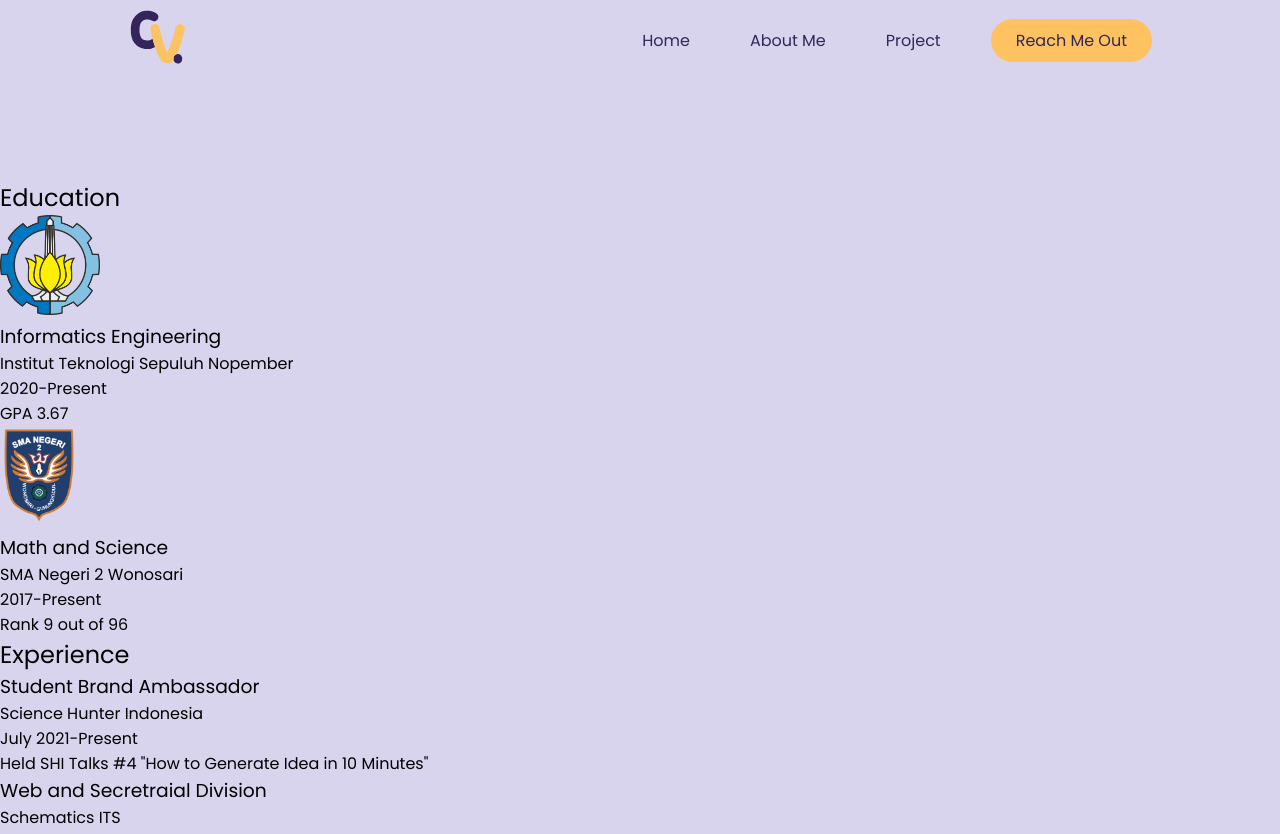
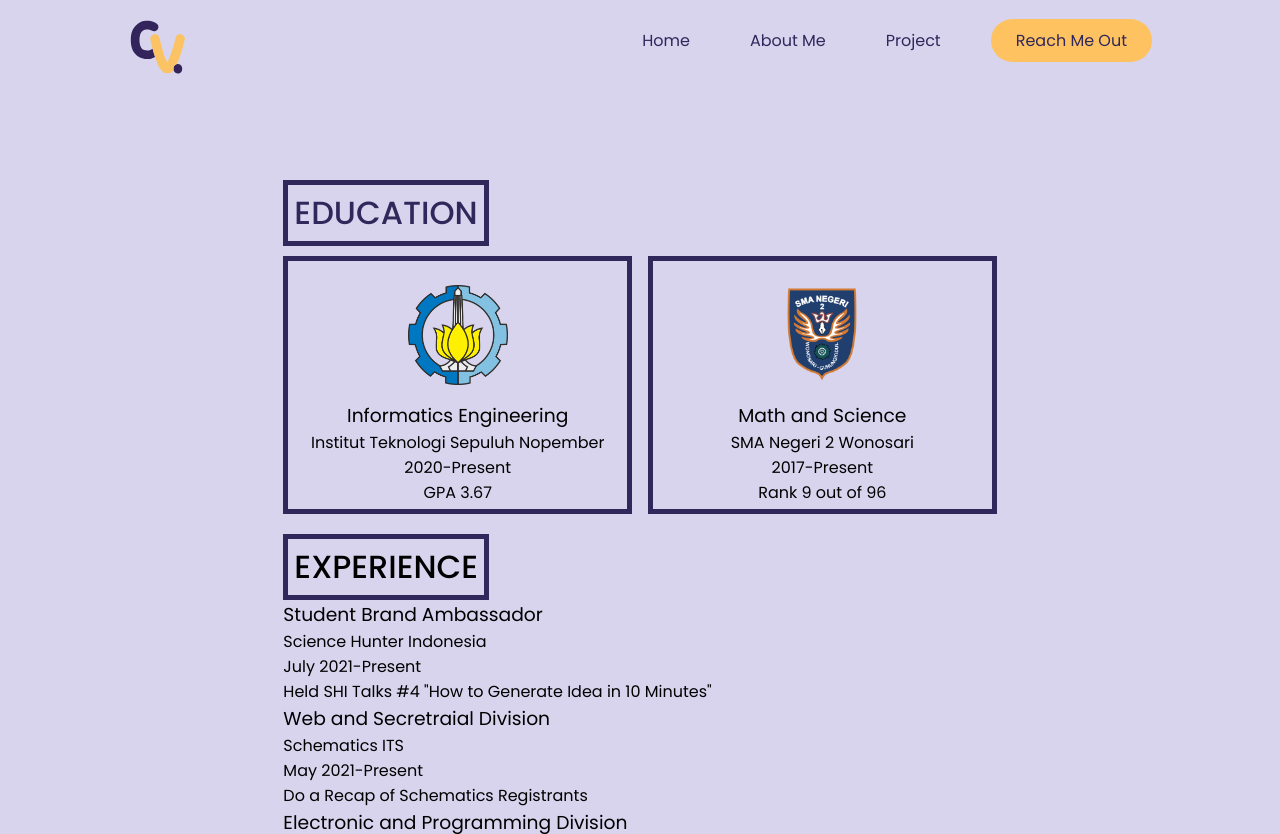
Before and after one commit to elshiraphine/personal-cv, a plain HTML site: page about.html in a window 1280 px wide. Shown: the top 834 px of the page. Drawn offline with Linux system fonts and the light colour scheme.

Commit message:
fix: display fix

```diff
--- a/_style/about.css
+++ b/_style/about.css
@@ -0,0 +1,47 @@
+section{
+    max-width: 1000px;
+    margin-right: auto;
+    margin-left: auto;
+}
+
+.content h1{
+    text-transform: uppercase;
+    font-size: 24pt;
+    font-weight: 500;
+    text-align: left;
+    padding: 4px 6px;
+    border-width: 4pt;
+    border-style: solid;
+    border-color: #30275B;
+    width: fit-content;
+}
+
+.edu h1{
+    color: #30275B;
+}
+
+img{
+    margin-top: 20px;
+}
+
+.ro{
+    column-gap: 1rem;
+    display:grid;
+    grid-template-columns: repeat(2,minmax(0,1fr));
+}
+
+.col{
+    display: flex;
+    flex-direction: column;
+    align-items: center;
+    margin-top: 10px;
+    border-style: solid;
+    border-width: 4pt;
+    padding: 4px 6px;
+    border-color: #30275B;
+    margin-bottom: 20px;
+}
+
+.edu h3{
+    padding-top: 16px;
+}
--- a/about.html
+++ b/about.html
@@ -8,6 +8,7 @@
         <meta name="description" content="">
         <meta name="viewport" content="width=device-width, initial-scale=1.0">
         <link rel="stylesheet" type="text/css" href="style.css">
+        <link rel="stylesheet" href="">
     </head>
     <body>
         <header>
@@ -28,19 +29,21 @@
             <section class="content">
                 <div class="edu">
                     <h1>Education</h1>
-                    <div class="college">
+                    <div class="ro">
+                        <div class="col">
                             <img src="_img/Lambang ITS.png" alt="lambang1ts" style="height: 100px;">
                             <h3>Informatics Engineering</h3>
                             <h4>Institut Teknologi Sepuluh Nopember</h4>
                             <p>2020-Present</p>
                             <p>GPA 3.67</p>
                         </div>
-                    <div class="shs">
+                        <div class="col">
                             <img src="_img/smada-LOGO-WARNA.png" alt="logosmada" style="height: 100px;">
                             <h3>Math and Science</h3>
                             <h4>SMA Negeri 2 Wonosari</h4>
                             <p>2017-Present</p>
                             <p>Rank 9 out of 96</p>
+                        </div>
                     </div>
                 </div>
                 <div class="expe">
--- a/style.css
+++ b/style.css
@@ -11,7 +11,7 @@
 
 html{
     background-color: #D8D4ED;
-    max-height: 1080px;
+    min-height: 100vh;
     max-width: 1920px;
     width: 100%;
     height: 100%;
@@ -94,13 +94,18 @@ html{
     }
 }
 
+body{
+    display: flex;
+    flex-direction: column;
+}
 /* Article */
 .article{
-    height: 100%;
+    flex-grow: 1;
+    display: flex;
+    flex-direction: column;
     padding-top: 100px;
     background-color: #D8D4ED;
     padding-bottom: 10px;
-    margin-bottom: auto;
     background-position:center;
 }
 
@@ -169,6 +174,7 @@ html{
 
 footer{
     background-color: #c3bedd;
+    width: 100vw;
 }
 .footer-basic{
     margin: auto;
@@ -190,8 +196,8 @@ footer{
 
 .footer-basic .copyright{
     padding-bottom: 20pt;
-    margin-bottom: 20pt;
     text-align:center;
     font-size:12pt;
     color:#30275B;
+    margin-bottom: 0;
 }
```
Lines whose indentation alone changed are shown as unchanged.
